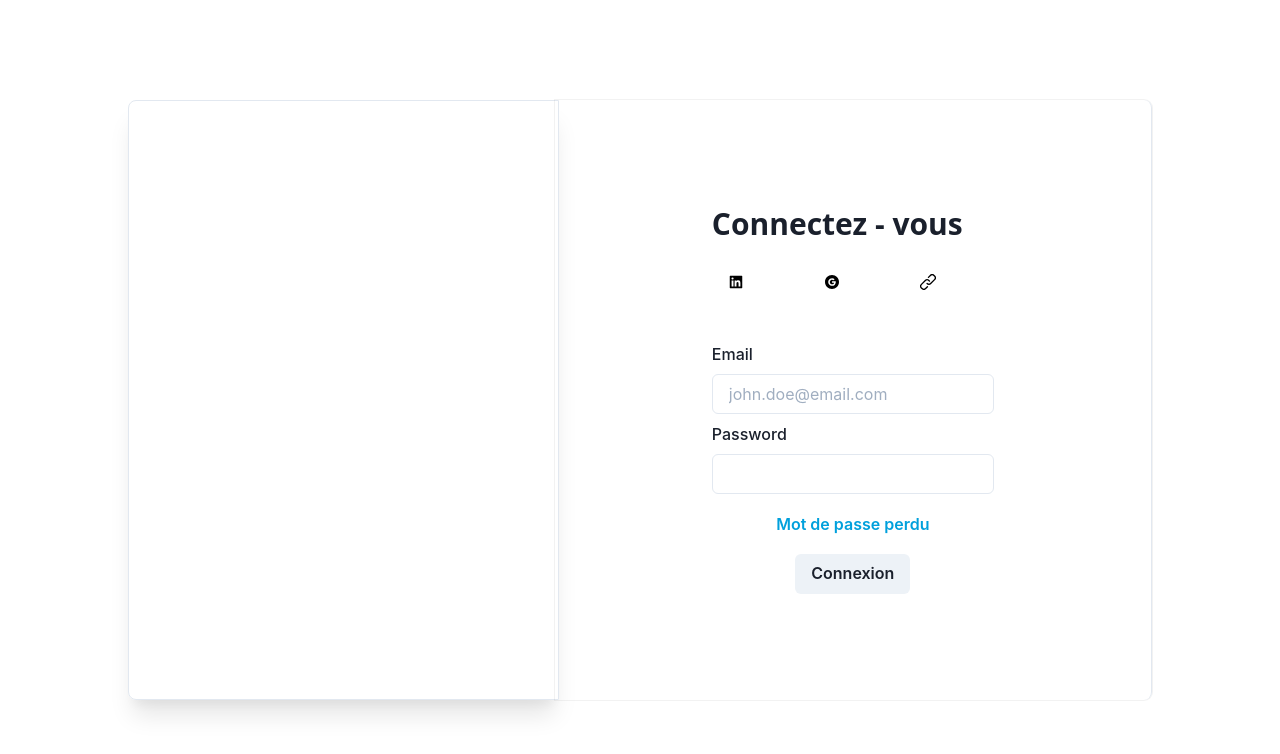
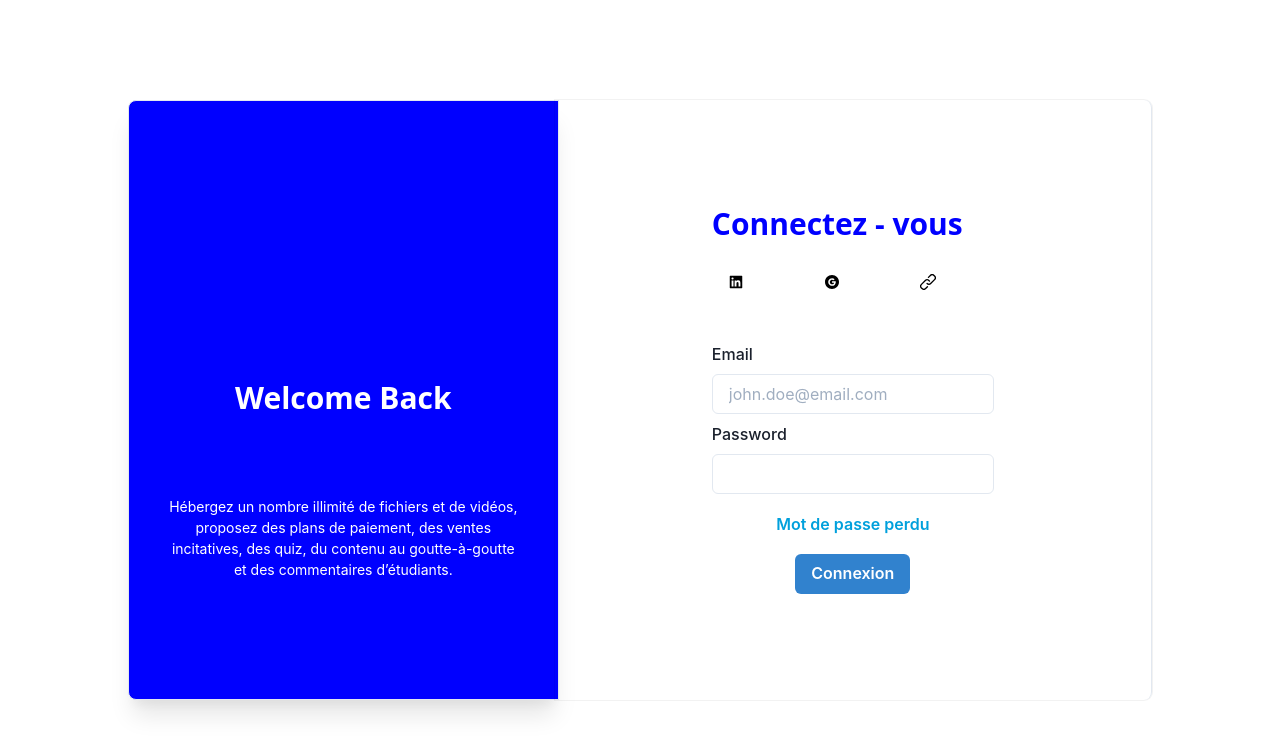
Before and after one commit to MikeCodeur/react-ts-template, a React (Create React App) app: page /login in a window 1280 px wide. Shown: the top 754 px of the page. Built offline with nearby package versions, Linux system fonts and the light colour scheme.

Commit message:
colorshcme

```diff
--- a/src/components/ThemeAppProvider.tsx
+++ b/src/components/ThemeAppProvider.tsx
@@ -1,7 +1,7 @@
 import * as React from 'react'
 import {ChakraProvider, extendTheme, withDefaultProps} from '@chakra-ui/react'
 import {useAppTheme} from '../context/ThemeContext'
-
+import {theme as HyperTheme} from '../theme'
 type ThemeAppProviderTypes = {
   children: React.ReactNode
 }
--- a/src/theme/foundations/colors.ts
+++ b/src/theme/foundations/colors.ts
@@ -4,6 +4,7 @@ const colors: Colors = {
   transparent: 'transparent',
   current: 'currentColor',
   black: '#000000',
+  colorScheme: 'blue',
   white: '#FFFFFF',
   whiteAlpha: {
     50: 'rgba(255, 255, 255, 0.04)',
--- a/src/theme/index.ts
+++ b/src/theme/index.ts
@@ -10,6 +10,7 @@ const config = {
 }
 
 export const theme = {
+  colorScheme: 'blue',
   direction,
   ...foundations,
   config,
```
